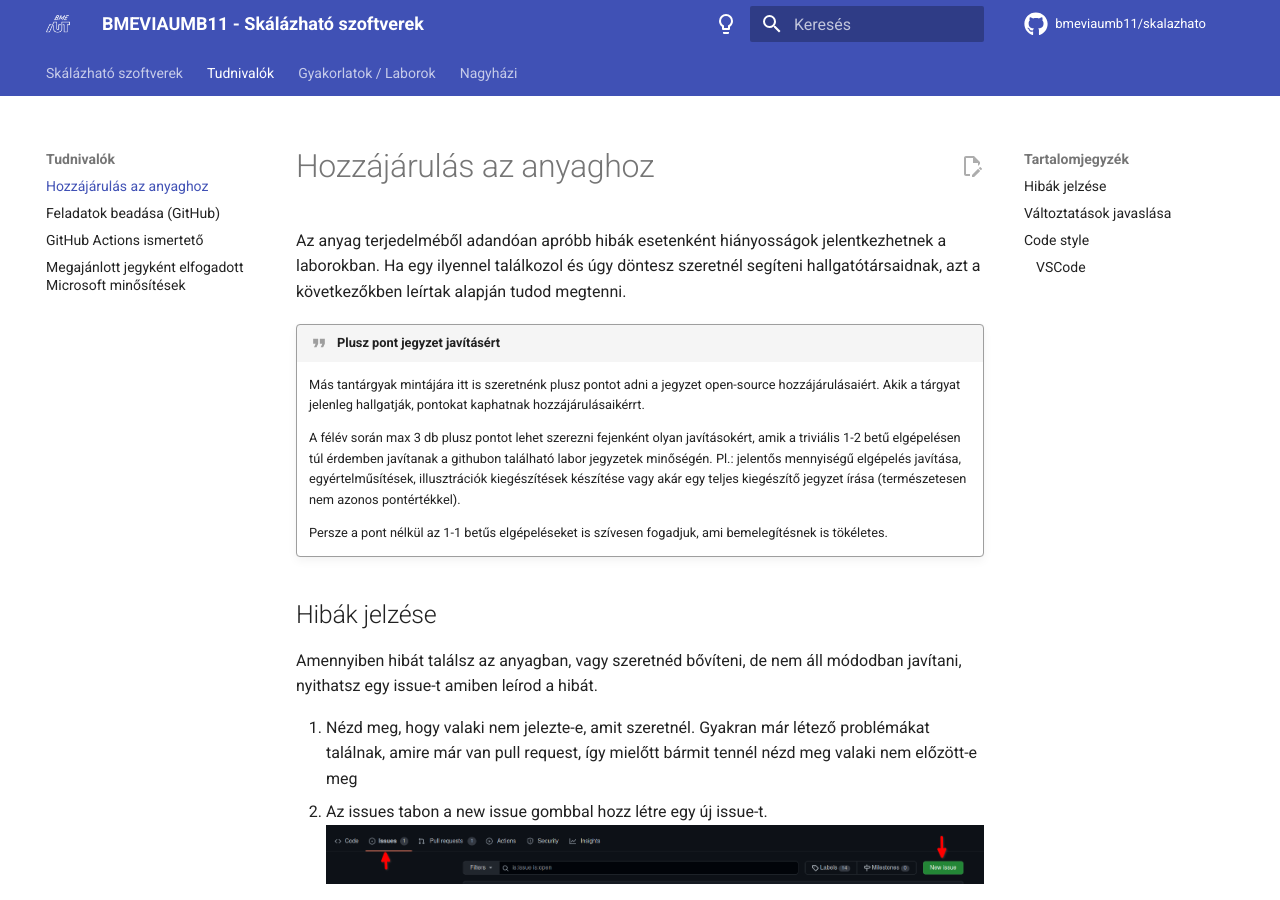
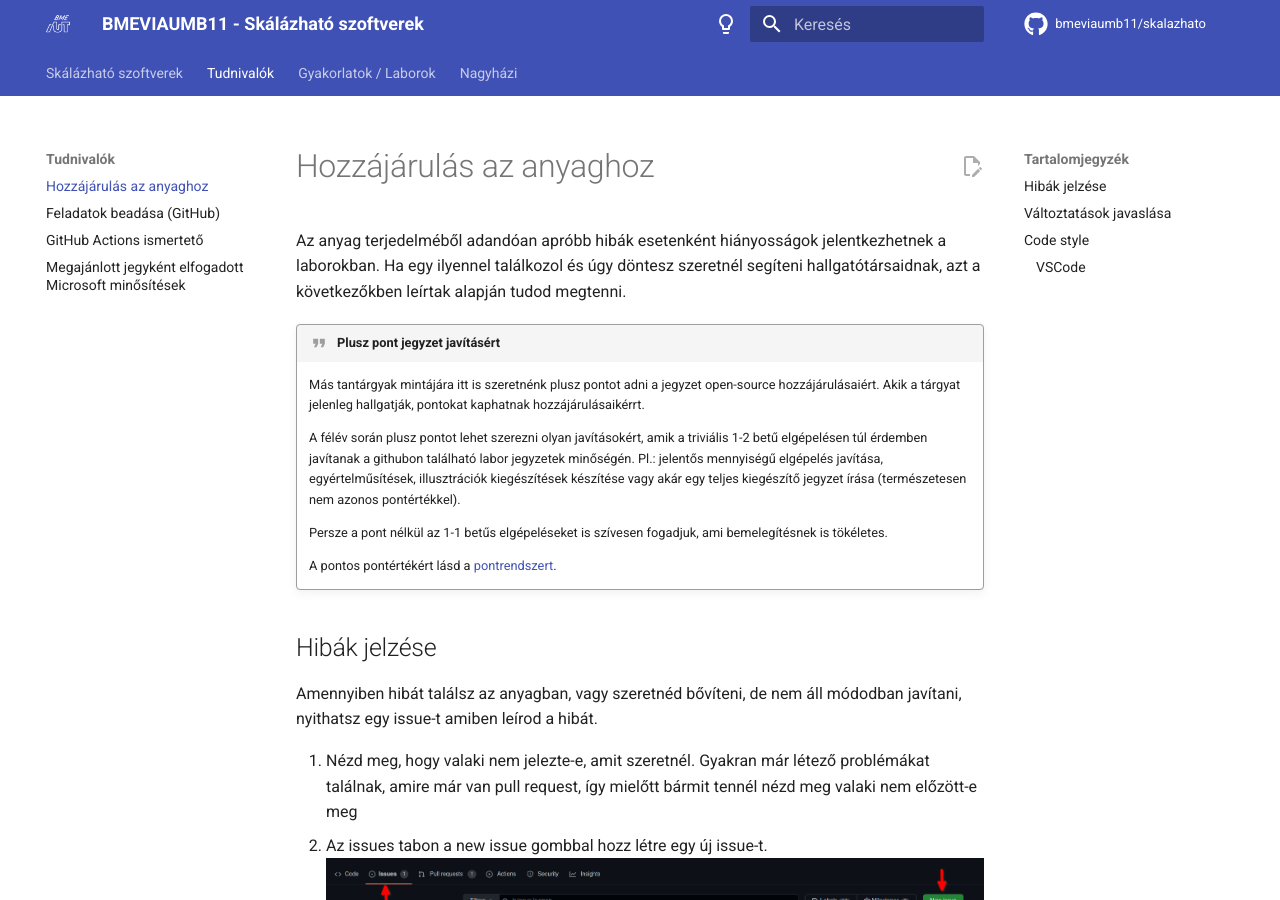
Before and after one commit to bmeviaumb11/skalazhato, an MkDocs documentation site: the page built from docs/information/contributing.md, in a window 1280 px wide and 900 px high. Built offline with MkDocs 1.6.1 and Material for MkDocs 9.7.7, drawn with Linux system fonts in a browser that asks for light colours; comment, search, counter and statistics services are not loaded.

Commit message:
ponthatárok + khf pluszpont

```diff
--- a/docs/information/contributing.md
+++ b/docs/information/contributing.md
@@ -8,10 +8,12 @@ Ha egy ilyennel találkozol és úgy döntesz szeretnél segíteni hallgatótár
     Más tantárgyak mintájára itt is szeretnénk plusz pontot adni a jegyzet open-source hozzájárulásaiért.
     Akik a tárgyat jelenleg hallgatják, pontokat kaphatnak hozzájárulásaikérrt.
 
-    A félév során max 3 db plusz pontot lehet szerezni fejenként olyan javításokért, amik a triviális 1-2 betű elgépelésen túl érdemben javítanak a githubon található labor jegyzetek minőségén.
+    A félév során plusz pontot lehet szerezni olyan javításokért, amik a triviális 1-2 betű elgépelésen túl érdemben javítanak a githubon található labor jegyzetek minőségén.
     Pl.: jelentős mennyiségű elgépelés javítása, egyértelműsítések, illusztrációk kiegészítések készítése vagy akár egy teljes kiegészítő jegyzet írása  (természetesen nem azonos pontértékkel).
 
     Persze a pont nélkül az 1-1 betűs elgépeléseket is szívesen fogadjuk, ami bemelegítésnek is tökéletes.
+
+    A pontos pontértékért lásd a [pontrendszert](../pontrendszer.md).
 
 ## Hibák jelzése
 
```
Also changed, not shown: docs/homework/pontrendszer.md (+10 -0 lines).
